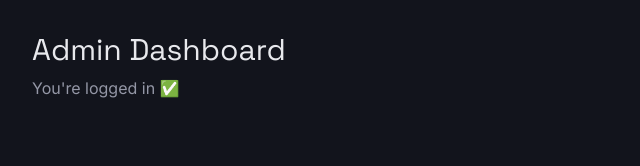
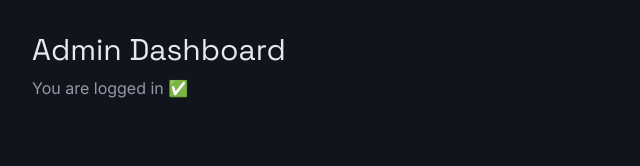
Before and after one commit to FarisyIlman/Life-Plan, a Next.js app: page /admin/dashboard in a window 1280 px wide. Shown: the top 166 px of the page, without its empty margins (0-640 px from the left). Built offline with nearby package versions, Linux system fonts and the light colour scheme.

Commit message:
fix ' di page

```diff
--- a/src/app/admin/dashboard/page.tsx
+++ b/src/app/admin/dashboard/page.tsx
@@ -2,7 +2,7 @@ export default function DashboardPage() {
   return (
     <main className="min-h-screen bg-bg-primary text-text-primary p-8">
       <h1 className="font-heading text-3xl">Admin Dashboard</h1>
-      <p className="text-text-muted mt-2">You're logged in ✅</p>
+      <p className="text-text-muted mt-2">You are logged in ✅</p>
     </main>
   );
 }
```
